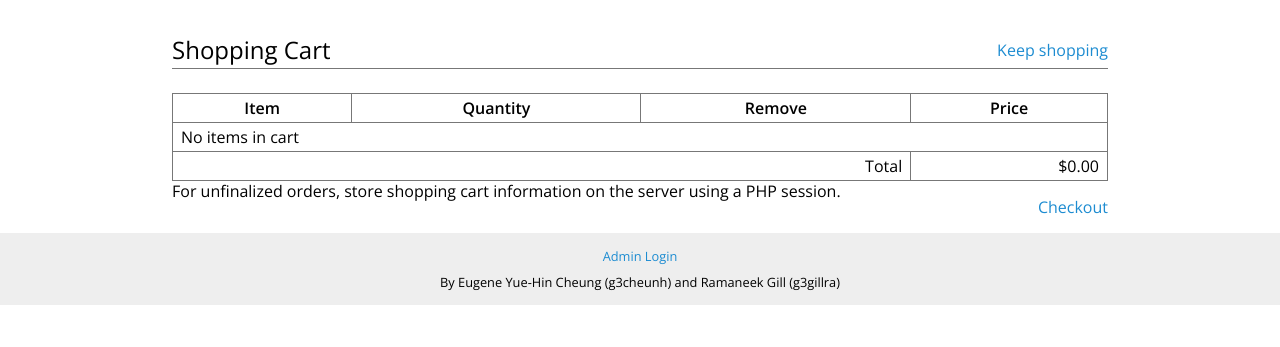
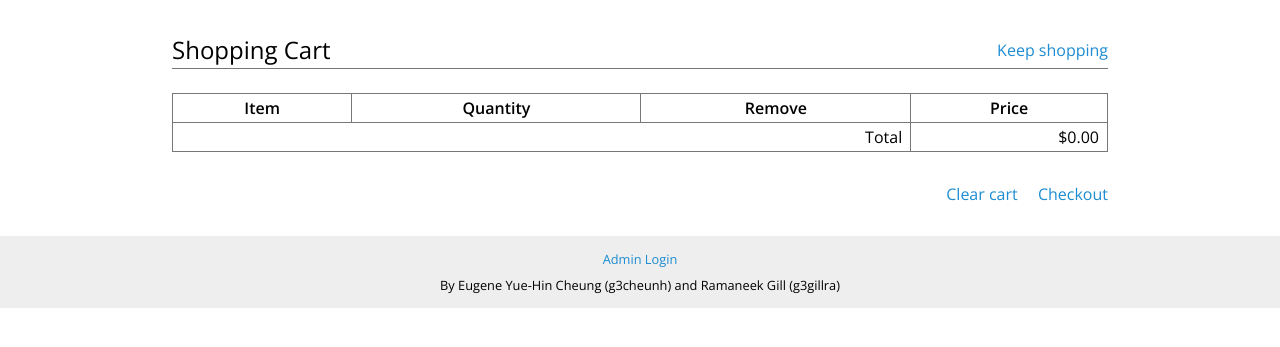
Before and after one commit to RamaneekGill/CSC309-Fall-2014, a CodeIgniter app: page /index.php/cart/index in a window 1280 px wide. Shown: the part 80-427 px from the top of the page. Run offline with CodeIgniter, Linux system fonts and the light colour scheme.

Commit message:
Cart session

```diff
--- a/A3/estore/application/controllers/cart.php
+++ b/A3/estore/application/controllers/cart.php
@@ -8,7 +8,24 @@ class Cart extends MY_Controller {
   public function index() {
     $data['title'] = 'Shopping Cart';
 
-    $data['cart_items'] = $this->session->userdata('session_cart');
+    $session_cart = $this->session->userdata('session_cart');
+    $data['cart_items'] = array();
+
+    if (is_array($session_cart)) {
+      foreach ($session_cart as $index=>$item) {
+        $order_item = unserialize($item);
+
+        $this->load->model('product_model');
+        $product = $this->product_model->get($order_item->product_id);
+
+        $cart_item = array('name' => $product->name,
+                           'quantity' => $order_item->quantity,
+                           'id' => $index,
+                           'price' => $product->price);
+
+        array_push($data['cart_items'], $cart_item);
+      }
+    }
 
     $this->load->view('templates/header.php', $data);
     $this->load->view('cart/cart.php', $data);
@@ -18,20 +35,34 @@ class Cart extends MY_Controller {
   public function add($id) {
     $session_cart = $this->session->userdata('session_cart');
 
-
     $this->load->model('order_item');
     $order_item = new Order_Item();
-    $order_item->product_id = $id;
+    $order_item->order_id = -1;
+    $order_item->product_id = (int) $id;
     $order_item->quantity = 1;
 
-    array_push($session_cart, "wat");
+    if (is_array($session_cart)) {
+      array_push($session_cart, serialize($order_item));
+    } else {
+      $session_cart = array(serialize($order_item));
+    }
+
     $this->session->set_userdata('session_cart', $session_cart);
 
     redirect('/cart', 'refresh');
   }
 
   public function remove($id) {
+    $session_cart = $this->session->userdata('session_cart');
+    unset($session_cart[(int) $id]);
+    $this->session->set_userdata('session_cart', $session_cart);
 
+    redirect('/cart', 'refresh');
+  }
+
+  public function clear() {
+    $this->session->unset_userdata('session_cart');
+    redirect('/cart', 'refresh');
   }
 
   public function checkout() {
--- a/A3/estore/application/controllers/user.php
+++ b/A3/estore/application/controllers/user.php
@@ -24,9 +24,12 @@ class User extends MY_Controller {
       $username = $this->input->get_post('username');
       $password = $this->input->get_post('password');
 
-      if ($this->customer_model->get($username, $password)) {
+      $customer = $this->customer_model->get($username, $password)
+
+      if ($customer) {
         $userdata = array(
                     'username'  => $username,
+                    'customer_id'  => $customer->id,
                     'logged_in' => TRUE
                    );
 
--- a/A3/estore/application/views/cart/cart.php
+++ b/A3/estore/application/views/cart/cart.php
@@ -16,10 +16,10 @@
     <?php if (is_array($cart_items)): ?>
       <?php foreach ($cart_items as $item): ?>
         <tr>
-          <td><?php echo $item->name ?></td>
-          <td><?php echo $item->quantity ?></td>
-          <td><?php echo anchor("cart/remove/$item->id") ?></td>
-          <td><?php echo $item->price ?></td>
+          <td><?php echo $item["name"] ?></td>
+          <td><?php echo $item["quantity"] ?></td>
+          <td><?php echo anchor("cart/remove/$item[id]", 'Remove') ?></td>
+          <td>$<?php echo $item["price"] ?></td>
         </tr>
       <?php endforeach; ?>
     <?php else: ?>
@@ -36,6 +36,7 @@
   </tfoot>
 </table>
 
-<?php echo anchor('/cart/checkout', 'Checkout', 'id="checkout-btn"') ?>
-
-For unfinalized orders, store shopping cart information on the server using a PHP session.
+<div id="checkout-actions">
+  <?php echo anchor('/cart/clear', 'Clear cart', 'class="checkout-btn"') ?>
+  <?php echo anchor('/cart/checkout', 'Checkout', 'class="checkout-btn"') ?>
+</div>
--- a/A3/estore/css/template.css
+++ b/A3/estore/css/template.css
@@ -184,10 +184,14 @@ section#main {
 
 /* Cart */
 
-#checkout-btn {
-  float: right;
-  margin-top: 1em;
+#checkout-actions {
+  margin-top: 2em;
+  text-align: right;
 }
+
+  .checkout-btn {
+    margin-left: 1em;
+  }
 
 
 /* Admin stuff */
```
